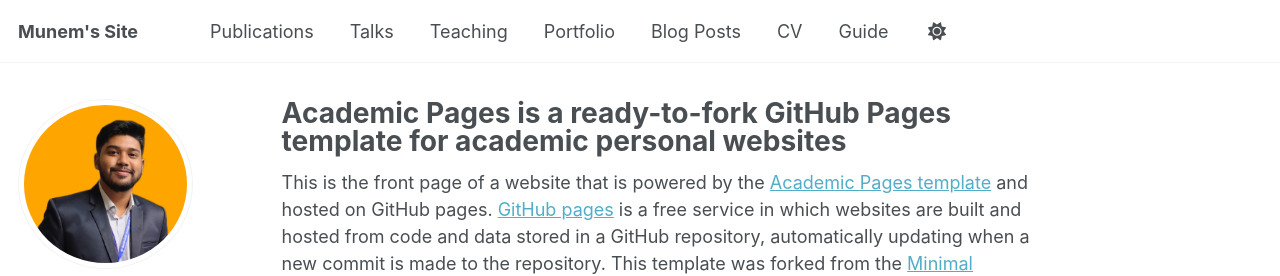
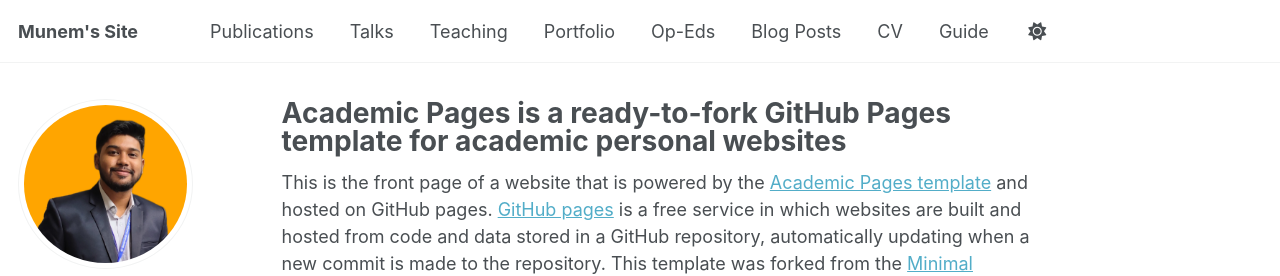
Before and after one commit to munemahmad/munemahmad.github.io, a Jekyll site: the page built from _pages/about.md, in a window 1280 px wide. Shown: the top 276 px of the page. Built offline with Jekyll 4.4.1, drawn with Linux system fonts in a browser that asks for light colours; some web fonts are replaced; a script that is not in the unit is left out.

Commit message:
Update navigation.yml

```diff
--- a/_data/navigation.yml
+++ b/_data/navigation.yml
@@ -20,6 +20,9 @@ main:
   - title: "Portfolio"
     url: /portfolio/
 
+  - title: "Op-Eds"
+    url: /opeds/
+
   - title: "Blog Posts"
     url: /year-archive/
 
```
